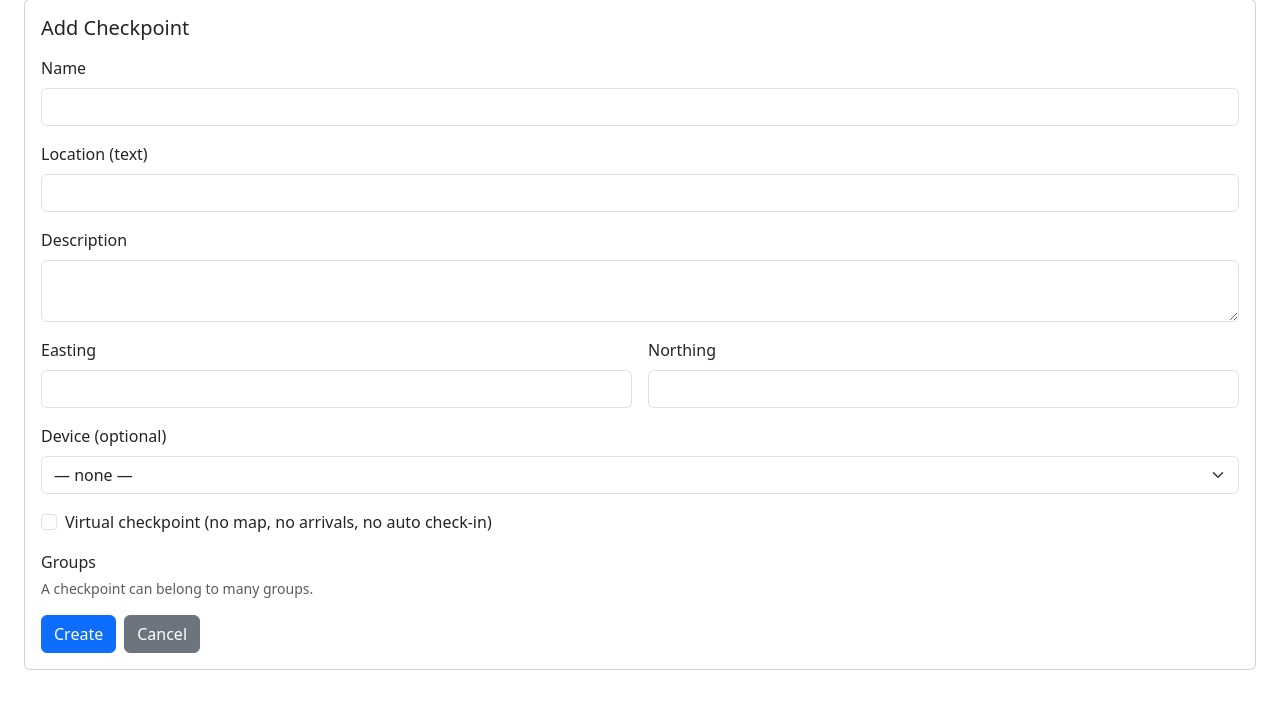
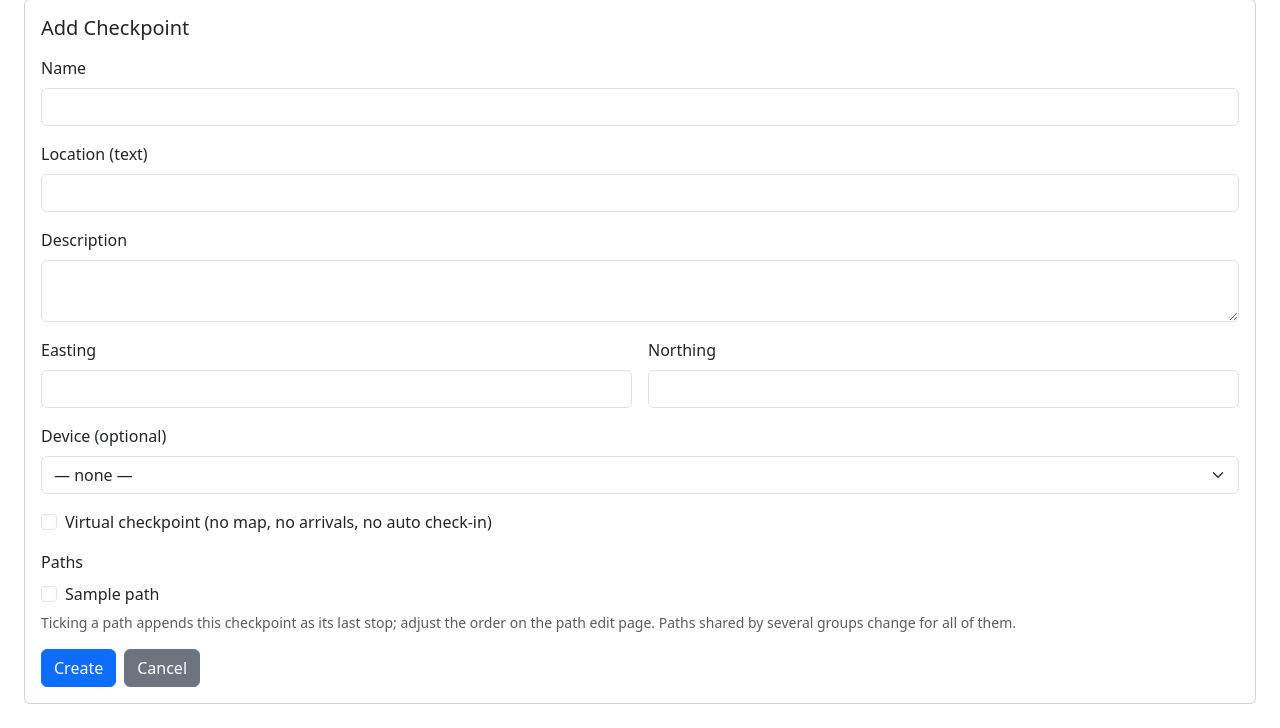
Before and after one commit to brinsoko/LoRa-CP, a Flask app: page /checkpoints/add in a window 1280 px wide. Shown: the part 207-935 px from the top of the page. Before the commit the page ends 877 px from the top, so only its background shows below. Run offline with Flask 3, Linux system fonts and the light colour scheme; a user stored in the database is signed in; tables that the repository leaves empty hold one stand-in row (values such as "Sample post"); parts of the project's set-up code (start-up, migrations or seed data) failed here and were passed over.

Commit message:
checkpoint membership is per path, not per group
The checkpoint add/edit form's group checkboxes became path checkboxes:
ticking appends the checkpoint as the path's last stop, unticking
removes its stops and re-densifies positions (rebuild-after-flush so
uq_path_stop_position can't collide mid-flush). The form text warns
that shared paths change for every group that runs them.

Serialized checkpoints expose 'paths' instead of 'groups'; the list
page shows path badges.

```diff
--- a/app/blueprints/checkpoints/routes.py
+++ b/app/blueprints/checkpoints/routes.py
@@ -30,12 +30,12 @@ def _checkpoint_error_message(payload: dict, default_msg: str) -> str:
     return _(default_msg)
 
 
-def _fetch_groups():
-    resp, payload = api_json("GET", "/api/groups")
+def _fetch_paths():
+    resp, payload = api_json("GET", "/api/paths")
     if resp.status_code != 200:
-        flash(_("Could not load groups."), "warning")
+        flash(_("Could not load paths."), "warning")
         return []
-    return payload.get("groups", [])
+    return payload.get("paths", [])
 
 
 def _fetch_devices():
@@ -85,7 +85,7 @@ def _normalize_checkpoint_form(form):
     easting = float(easting_raw) if easting_raw else None
     northing = float(northing_raw) if northing_raw else None
     lora_device_id, lora_device_error = _parse_optional_int(form.get("lora_device_id"), "Device ID")
-    group_ids, group_ids_error = _parse_int_list(form.getlist("group_ids"), "Group ID")
+    path_ids, path_ids_error = _parse_int_list(form.getlist("path_ids"), "Path ID")
 
     is_virtual = form.get("is_virtual") in ("on", "true", "True", "1")
 
@@ -98,9 +98,9 @@ def _normalize_checkpoint_form(form):
         "easting": easting,
         "northing": northing,
         "lora_device_id": lora_device_id,
-        "group_ids": group_ids,
+        "path_ids": path_ids,
         "is_virtual": is_virtual,
-    }, lora_device_error or group_ids_error
+    }, lora_device_error or path_ids_error
 
 
 def _fetch_competition_members() -> list[dict]:
@@ -225,7 +225,7 @@ def update_checkpoint_judges(cp_id: int):
 @checkpoints_bp.route("/add", methods=["GET", "POST"])
 @roles_required("judge", "admin")
 def add_checkpoint():
-    groups = _fetch_groups()
+    paths = _fetch_paths()
     devices = _fetch_devices()
 
     form_data, form_error = _normalize_checkpoint_form(request.form) if request.method == "POST" else (None, None)
@@ -235,18 +235,18 @@ def add_checkpoint():
             flash(form_error, "warning")
             return render_template(
                 "add_checkpoint.html",
-                groups=groups,
+                paths=paths,
                 devices=devices,
-                selected_group_ids=form_data["group_ids"] if form_data else [],
+                selected_path_ids=form_data["path_ids"] if form_data else [],
                 selected_device_id=(form_data["lora_device_id"] if form_data else "") or "",
             )
         if not form_data["name"]:
             flash(_("Name is required."), "warning")
             return render_template(
                 "add_checkpoint.html",
-                groups=groups,
+                paths=paths,
                 devices=devices,
-                selected_group_ids=form_data["group_ids"],
+                selected_path_ids=form_data["path_ids"],
                 selected_device_id=form_data["lora_device_id"] or "",
             )
 
@@ -259,9 +259,9 @@ def add_checkpoint():
 
     return render_template(
         "add_checkpoint.html",
-        groups=groups,
+        paths=paths,
         devices=devices,
-        selected_group_ids=form_data["group_ids"] if form_data else [],
+        selected_path_ids=form_data["path_ids"] if form_data else [],
         selected_device_id=form_data["lora_device_id"] if form_data else "",
     )
 
@@ -277,43 +277,43 @@ def edit_checkpoint(cp_id: int):
     checkpoint = cp_payload or {}
     if not isinstance(checkpoint, dict):
         checkpoint = {}
-    groups = _fetch_groups()
+    paths = _fetch_paths()
     devices = _fetch_devices()
 
-    existing_group_ids = [g.get("id") for g in checkpoint.get("groups", []) if isinstance(g, dict)]
+    existing_path_ids = [p.get("id") for p in checkpoint.get("paths", []) if isinstance(p, dict)]
 
     if request.method == "POST":
         form_data, form_error = _normalize_checkpoint_form(request.form)
 
         if form_error:
             flash(form_error, "warning")
-            checkpoint.update({k: v for k, v in form_data.items() if k != "group_ids"})
-            checkpoint["groups"] = [
-                next((g for g in groups if g.get("id") == gid), {"id": gid, "name": "Unknown"})
-                for gid in form_data["group_ids"]
+            checkpoint.update({k: v for k, v in form_data.items() if k != "path_ids"})
+            checkpoint["paths"] = [
+                next((p for p in paths if p.get("id") == gid), {"id": gid, "name": "Unknown"})
+                for gid in form_data["path_ids"]
             ]
             return render_template(
                 "checkpoint_edit.html",
                 cp=checkpoint,
-                groups=groups,
+                paths=paths,
                 devices=devices,
-                selected_group_ids=form_data["group_ids"],
+                selected_path_ids=form_data["path_ids"],
                 selected_device_id=form_data["lora_device_id"] or "",
             )
 
         if not form_data["name"]:
             flash(_("Name is required."), "warning")
-            checkpoint.update({k: v for k, v in form_data.items() if k != "group_ids"})
-            checkpoint["groups"] = [
-                next((g for g in groups if g.get("id") == gid), {"id": gid, "name": "Unknown"})
-                for gid in form_data["group_ids"]
+            checkpoint.update({k: v for k, v in form_data.items() if k != "path_ids"})
+            checkpoint["paths"] = [
+                next((p for p in paths if p.get("id") == gid), {"id": gid, "name": "Unknown"})
+                for gid in form_data["path_ids"]
             ]
             return render_template(
                 "checkpoint_edit.html",
                 cp=checkpoint,
-                groups=groups,
+                paths=paths,
                 devices=devices,
-                selected_group_ids=form_data["group_ids"],
+                selected_path_ids=form_data["path_ids"],
                 selected_device_id=form_data["lora_device_id"] or "",
             )
 
@@ -323,15 +323,15 @@ def edit_checkpoint(cp_id: int):
             return redirect(url_for("checkpoints.list_checkpoints"))
 
         flash(_checkpoint_error_message(payload, "Could not update checkpoint."), "warning")
-        checkpoint.update({k: v for k, v in form_data.items() if k != "group_ids"})
-        checkpoint["groups"] = [
-            next((g for g in groups if g.get("id") == gid), {"id": gid, "name": "Unknown"})
-            for gid in form_data["group_ids"]
+        checkpoint.update({k: v for k, v in form_data.items() if k != "path_ids"})
+        checkpoint["paths"] = [
+            next((p for p in paths if p.get("id") == gid), {"id": gid, "name": "Unknown"})
+            for gid in form_data["path_ids"]
         ]
-        selected_ids = form_data["group_ids"]
+        selected_ids = form_data["path_ids"]
         selected_device_id = form_data["lora_device_id"] or ""
     else:
-        selected_ids = existing_group_ids
+        selected_ids = existing_path_ids
         lora_info = checkpoint.get("lora_device") or {}
         if not isinstance(lora_info, dict):
             lora_info = {}
@@ -340,9 +340,9 @@ def edit_checkpoint(cp_id: int):
     return render_template(
         "checkpoint_edit.html",
         cp=checkpoint,
-        groups=groups,
+        paths=paths,
         devices=devices,
-        selected_group_ids=selected_ids,
+        selected_path_ids=selected_ids,
         selected_device_id=selected_device_id,
     )
 
--- a/app/templates/add_checkpoint.html
+++ b/app/templates/add_checkpoint.html
@@ -56,23 +56,23 @@
       </div>
 
       <div class="mb-3">
-        <label class="form-label">{{ _('Groups') }}</label>
+        <label class="form-label">{{ _('Paths') }}</label>
         <div class="row row-cols-1 row-cols-md-2 g-2">
-          {% for g in groups %}
+          {% for p in paths %}
             <div class="col">
               <div class="form-check">
                 <input class="form-check-input"
                        type="checkbox"
-                       id="gcp_{{ g.id }}"
-                       name="group_ids"
-                       value="{{ g.id }}"
-                       {% if g.id in (selected_group_ids or []) %}checked{% endif %}>
-                <label class="form-check-label" for="gcp_{{ g.id }}">{{ g.name }}</label>
+                       id="pcp_{{ p.id }}"
+                       name="path_ids"
+                       value="{{ p.id }}"
+                       {% if p.id in (selected_path_ids or []) %}checked{% endif %}>
+                <label class="form-check-label" for="pcp_{{ p.id }}">{{ p.name }}</label>
               </div>
             </div>
           {% endfor %}
         </div>
-        <div class="form-text">{{ _('A checkpoint can belong to many groups.') }}</div>
+        <div class="form-text">{{ _('Ticking a path appends this checkpoint as its last stop; adjust the order on the path edit page. Paths shared by several groups change for all of them.') }}</div>
       </div>
 
       <div class="d-flex gap-2">
```
Also changed, not shown: app/api/checkpoints.py (+54 -55 lines), app/templates/checkpoint_edit.html (+8 -8 lines), app/templates/checkpoints_list.html (+4 -4 lines).
